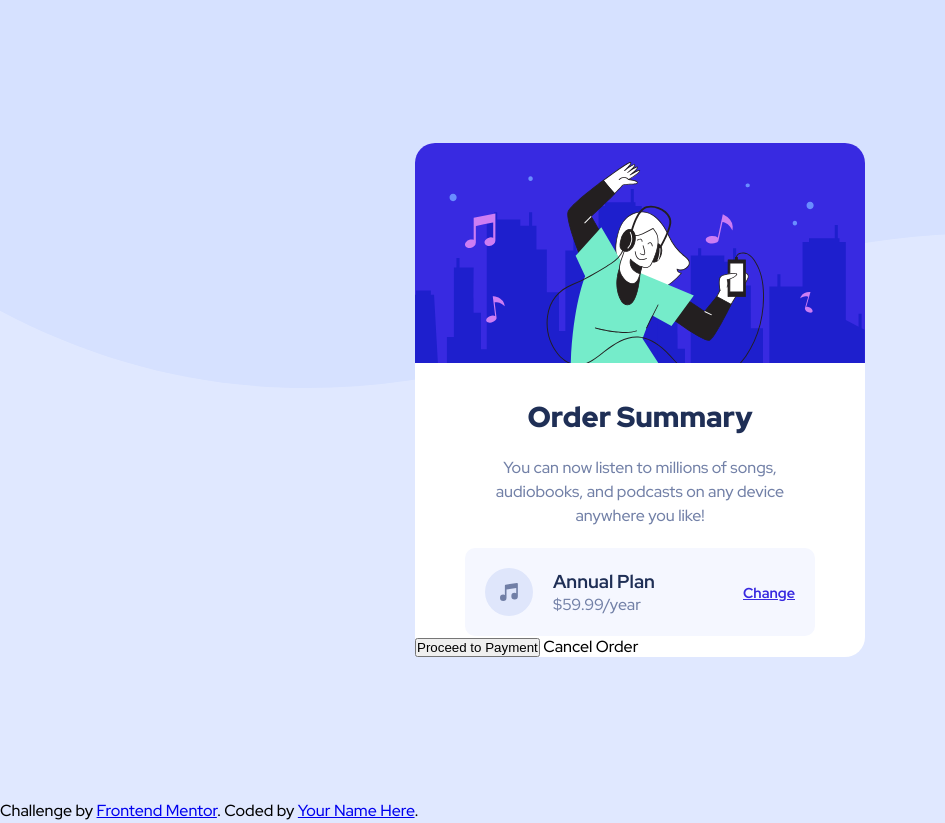
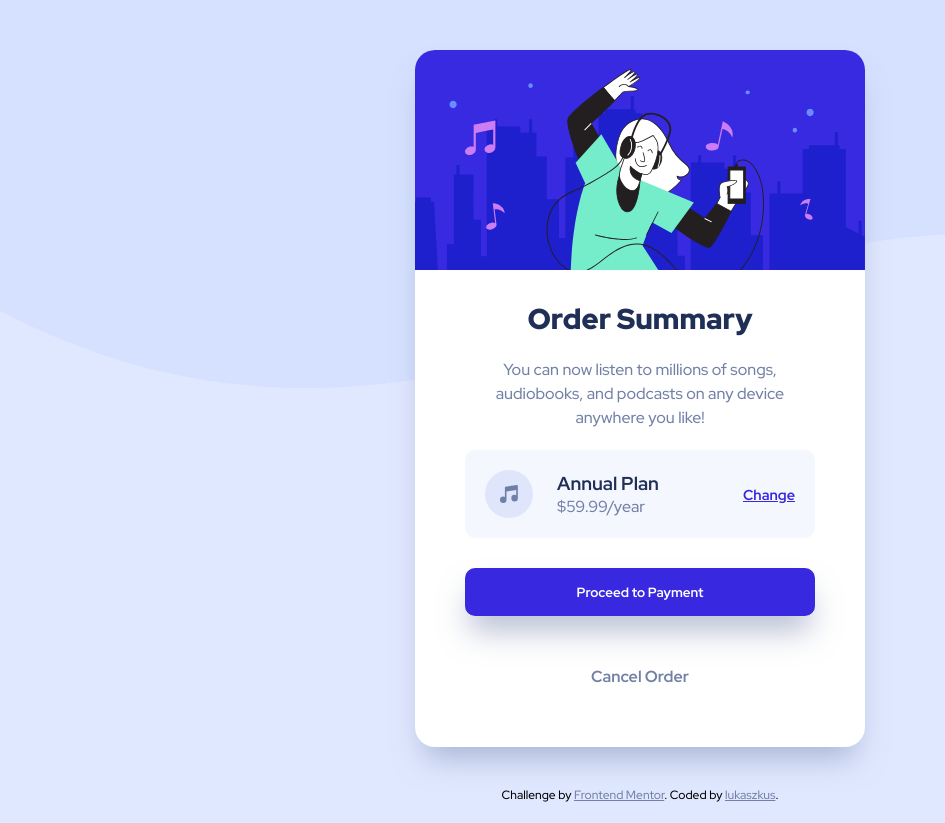
Before and after one commit to lukaszkus/order-component, a website: page index.html in a window 1280 px wide. Shown: the whole page, without its empty margins (0-945 px from the left). Drawn offline with Linux system fonts and the light colour scheme.

Commit message:
desktop layout ready

```diff
--- a/index.html
+++ b/index.html
@@ -24,17 +24,17 @@
             <h3 class="box__price-details-title">Annual Plan</h3>
             <p class="box__price-details-value">$59.99/year</p>
           </div>
-          <a href="" class="box__price-link">Change</a>
+          <a href="#" class="box__price-link">Change</a>
         </div>
 
       <button class="box__btn">Proceed to Payment</button>
-      <a class="box__link">Cancel Order</a>
+      <a href="#" class="box__link">Cancel Order</a>
     </div>
   </main>
 
   <footer class="attribution">
     Challenge by <a href="https://www.frontendmentor.io?ref=challenge" target="_blank">Frontend Mentor</a>.
-    Coded by <a href="#">Your Name Here</a>.
+    Coded by <a href="https://github.com/lukaszkus/order-component">lukaszkus</a>.
   </footer>
 </body>
 </html>
--- a/scss/main.scss
+++ b/scss/main.scss
@@ -13,7 +13,6 @@ html {
 }
 
 body {
-  height: 100vh;
   font-family: $font-primary;
   background-image: url(../images/pattern-background-desktop.svg);
   background-size: contain;
@@ -22,14 +21,19 @@ body {
 }
 
 .main {
-  height: 100%;
   display: flex;
   justify-content: center;
   align-items: center;
   .box {
+    margin-top: 50px;
     background-color: #fff;
-    width: 450px;
+    max-width: 450px;
     border-radius: 20px;
+    box-shadow: 0 20px 30px -10px rgba($color-desaturated, 0.5);
+    padding: 0 50px;
+    display: inline-flex;
+    flex-direction: column;
+    align-items: center;
     &__img {
       border-radius: 20px 20px 0 0;
     }
@@ -44,17 +48,19 @@ body {
       color: $color-desaturated;
       text-align: center;
       line-height: 1.5;
-      padding: 0 50px 20px 50px;
+      padding: 0 0 20px 0;
     }
     &__price {
       display: flex;
       align-items: center;
+      justify-content: space-between;
       background-color: $color-very-pale;
       border-radius: 10px;
       padding: 20px;
-      margin: 0 50px;
+      width: 100%;
       &-details {
-        width: 100%;
+        display: flex;
+        flex-direction: column;
         padding: 0 20px;
         &-title {
           color: $color-dark;
@@ -63,16 +69,56 @@ body {
           color: $color-desaturated;
         }
       }
+      &-link {
+        color: $color-bright;
+        font-weight: 700;
+        font-size: 0.9rem;
+        margin-left: 60px;
+        &:hover {
+          text-decoration: none;
+          opacity: 0.7;
+          cursor: pointer;
+        }
+      }
     }
-    &__price-link {
-      color: $color-bright;
+    &__btn {
+      width: 100%;
+      margin: 30px 0;
+      padding: 15px;
+      border-radius: 10px;
+      background-color: $color-bright;
+      border: none;
+      color: #fff;
       font-weight: 700;
-      font-size: 0.9rem;
+      font-family: $font-primary;
+      box-shadow: 0 20px 30px -5px rgba($color-desaturated, 0.5);
       &:hover {
-        text-decoration: none;
         opacity: 0.7;
         cursor: pointer;
       }
     }
+    &__link {
+      margin: 20px 0 60px 0;
+      font-weight: 700;
+      font-family: $font-primary;
+      color: $color-desaturated;
+      text-decoration: none;
+      &:hover {
+        cursor: pointer;
+        color: $color-dark;
+      }
+    }
   }
 }
+
+.attribution {
+  text-align: center;
+  padding: 40px 0 20px 0;
+  font-size: 0.75rem;
+  a {
+    color: $color-desaturated;
+    &:hover {
+      color: $color-bright;
+    }
+  }
+}
```
Also changed, not shown: css/main.css, 1 other file.
